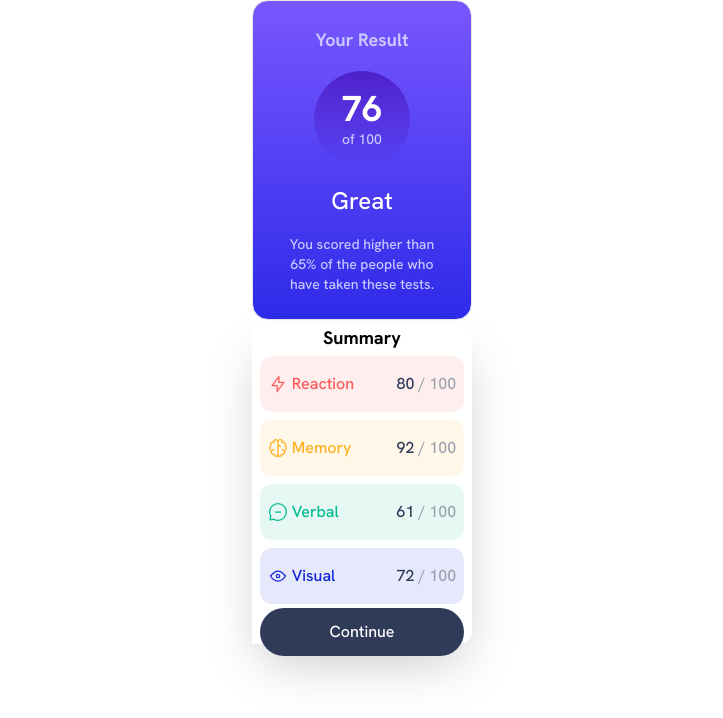
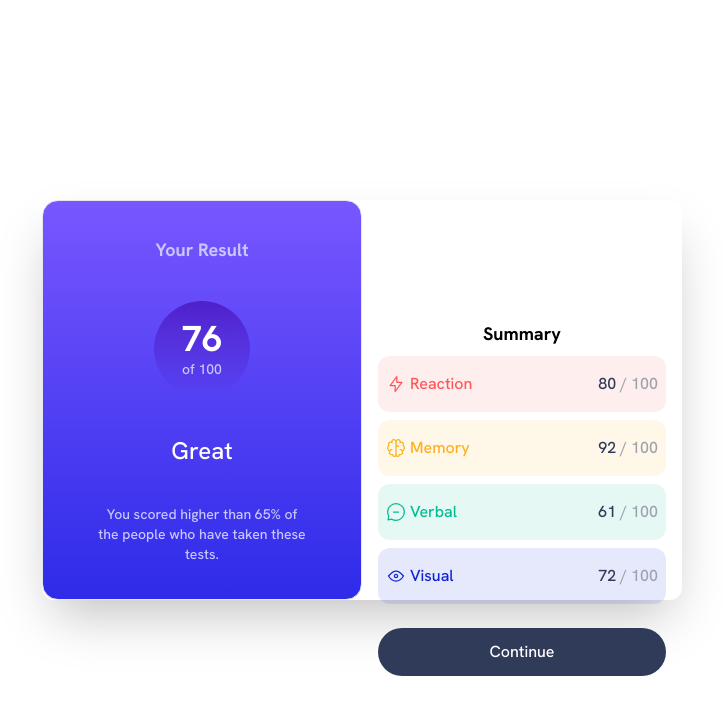
Before and after one commit to LEstebanR/FM_Results_Summary_component, a React (Vite) app: page / in a window 1280 px wide. Shown: the top 718 px of the page, without its empty margins (278-1001 px from the left). Built offline with nearby package versions, Linux system fonts and the light colour scheme.

Commit message:
complete challenge

```diff
--- a/src/App.tsx
+++ b/src/App.tsx
@@ -38,8 +38,8 @@ const DATA = [
 function App() {
   return (
     <div className="h-screen w-screen flex flex-col items-center justify-between md:justify-center md:flex-row ">
-      <div className="flex flex-col gap-1 h-full items-center">
-        <div className="h-2/5 border flex flex-col items-center justify-around  w-full md:w-1/2 rounded-b-2xl  md:rounded-2xl bg-gradient-to-b from-slateBlue to-royalBlue py-4 ">
+      <div className="w-full md:w-1/2 flex flex-col md:flex-row h-full md:h-1/2 items-center md:rounded-xl md:shadow-2xl">
+        <div className="h-2/5 md:h-full border flex flex-col items-center justify-around  w-full md:w-1/2 rounded-b-2xl  md:rounded-2xl bg-gradient-to-b from-slateBlue to-royalBlue py-4 ">
           <p className="text-lightLavender text-lg font-bold">Your Result</p>
           <div className="p-2 rounded-full flex flex-col justify-center items-center bg-gradient-to-b from-violetBlue to-persianBlue h-24 w-24">
             <p className="text-white text-4xl font-bold">76</p>
@@ -50,7 +50,7 @@ function App() {
             You scored higher than 65% of the people who have taken these tests.
           </p>
         </div>
-        <div className="h-3/5 flex flex-col gap-1 justify-around items-start md:items-center w-11/12 md:w-1/2 md:h-2/5 pl-8  md:rounded-r-xl md:px-2 md:shadow-2xl">
+        <div className="h-3/5 flex flex-col gap-2 justify-around items-start md:items-center w-11/12 md:w-1/2 md:h-2/5 pl-8 md:px-4  ">
           <p className="text-lg font-bold">Summary</p>
           <div className="w-full flex flex-col items-center pr-8 md:pr-0 gap-2">
             {DATA.map((item) => {
@@ -65,7 +65,7 @@ function App() {
               );
             })}
           </div>
-          <button className=" px-4 bg-darkGrayBlue text-white py-3 rounded-full w-11/12 md:w-full hover:bg-red-500">
+          <button className=" px-4 bg-darkGrayBlue text-white py-3 rounded-full w-11/12 md:w-full hover:bg-gradient-to-b md:from-slateBlue md:to-royalBlue mt-4">
             Continue
           </button>
         </div>
```
